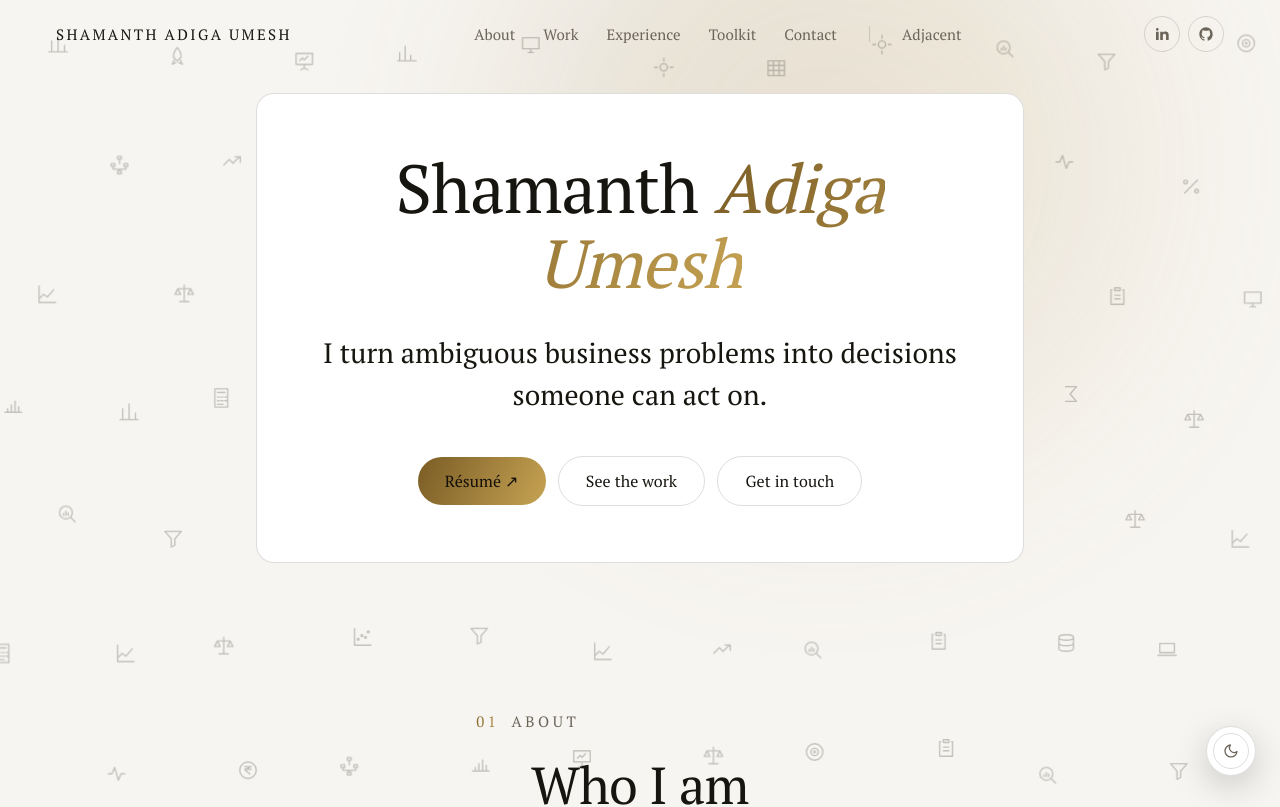
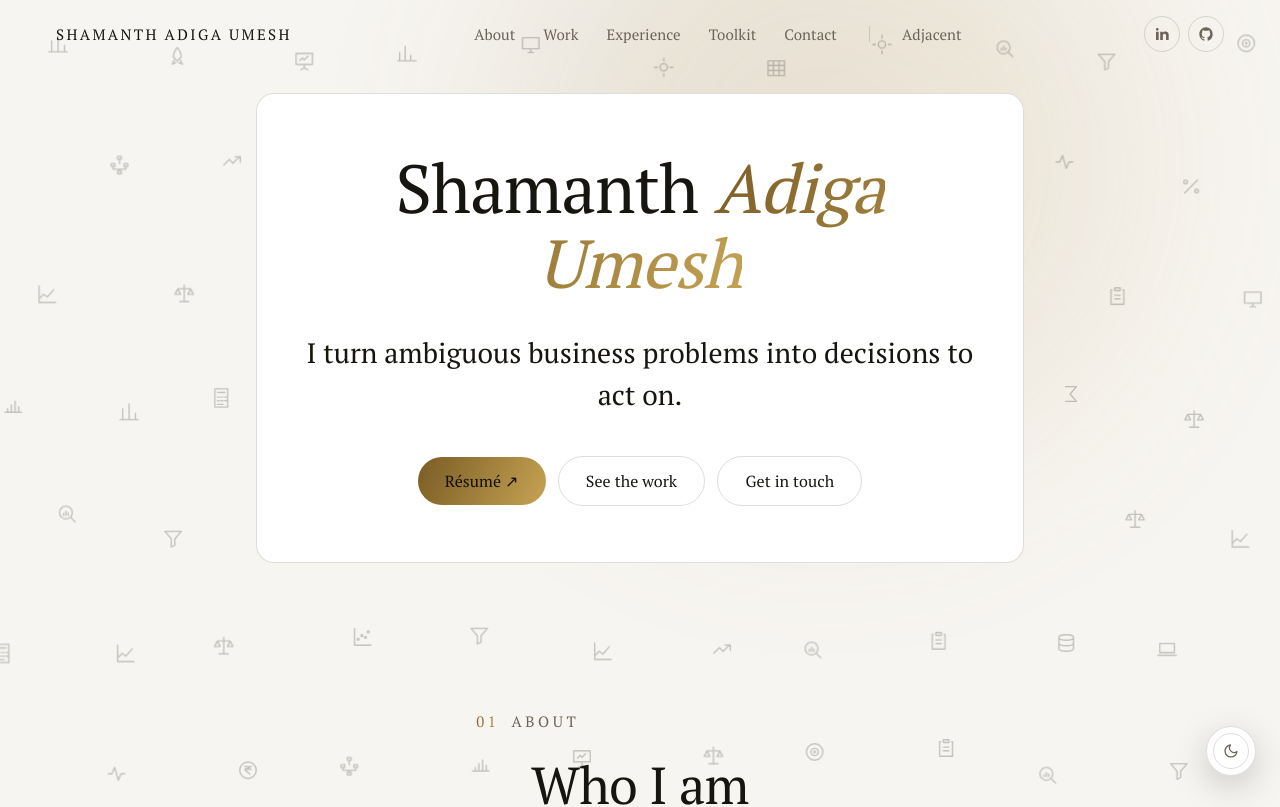
Before and after one commit to meshamanthadiga004/Portfolio---Shamanth-Adiga-Umesh-, a Next.js app: page / in a window 1280 px wide. Shown: the top 807 px of the page. Built offline with nearby package versions, Linux system fonts and the light colour scheme.

Commit message:
Update site content — 4 Oct 2026

```diff
--- a/src/content/profile.ts
+++ b/src/content/profile.ts
@@ -45,7 +45,7 @@ export const profile = {
   // -------------------------------------------------------------------- hero
   /** Short. This is your positioning, not your job title. */
   headline:
-    "I turn ambiguous business problems into decisions someone can act on.",
+    "I turn ambiguous business problems into decisions to act on.",
   location: "Bengaluru, KA, India",
   /**
    * Path to your resume PDF. Leave as "" and every Résumé button hides itself —
--- a/src/content/theme.ts
+++ b/src/content/theme.ts
@@ -26,7 +26,7 @@ export const theme = {
     work: true,
     experience: true,
     toolkit: true,
-    certifications: true, // the list at the bottom of Toolkit
+    certifications: false, // the list at the bottom of Toolkit
     contact: true,
     adjacent: true, // the /adjacent page and its header link
   },
```
